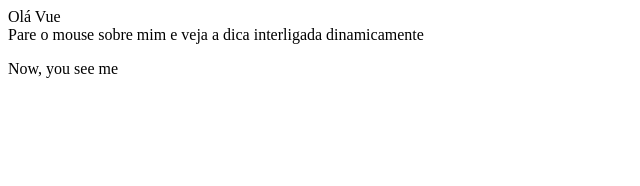
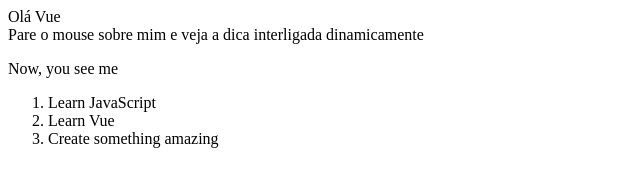
Before and after one commit to ThomasEBDixini/Atividade-Vue, a plain HTML site: page index.html in a window 1280 px wide. Shown: the whole page, without its empty margins (0-640 px from the left). Drawn offline with nearby package versions, Linux system fonts and the light colour scheme.

Commit message:
Aplicação 04

```diff
--- a/index.html
+++ b/index.html
@@ -30,6 +30,16 @@
         <p v-if="seen"> Now, you see me</p>
     </div>
 
+    <!-- Aplicação 04 -->
+
+    <div id="app-4">
+        <ol>
+            <li v-for="all in all">
+                {{all.text}}
+            </li>
+        </ol>
+    </div>
+
 
 <script src="index.js"></script>
 </body>
--- a/index.js
+++ b/index.js
@@ -25,3 +25,17 @@ var appThree = new Vue({
         seen: true
     }
 })
+
+// Aplicação 04
+
+var appFour = new Vue({
+    el: "#app-4",
+    data: {
+        all: [
+            {text: "Learn JavaScript"},
+            {text: "Learn Vue"},
+            {text: "Create something amazing"}
+        ]
+
+    }
+})
```
